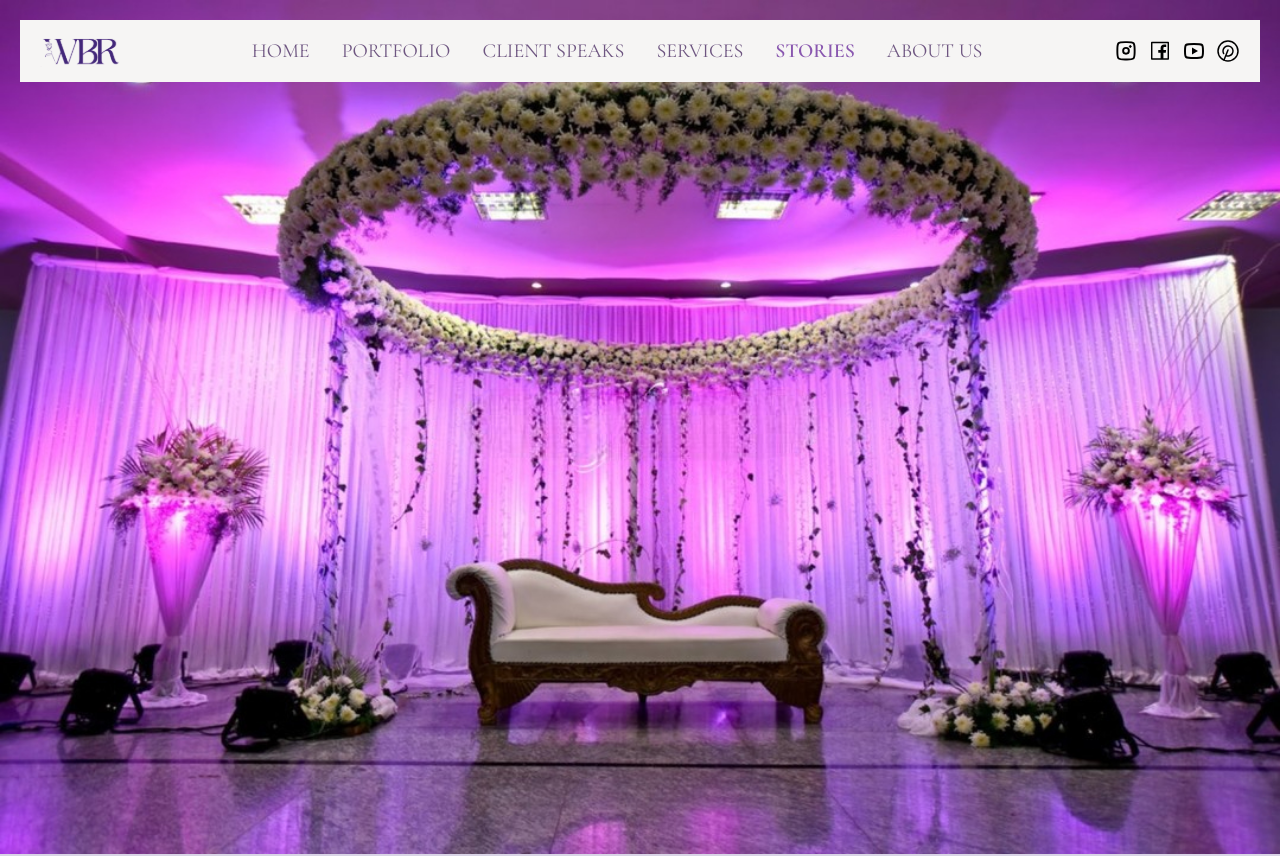
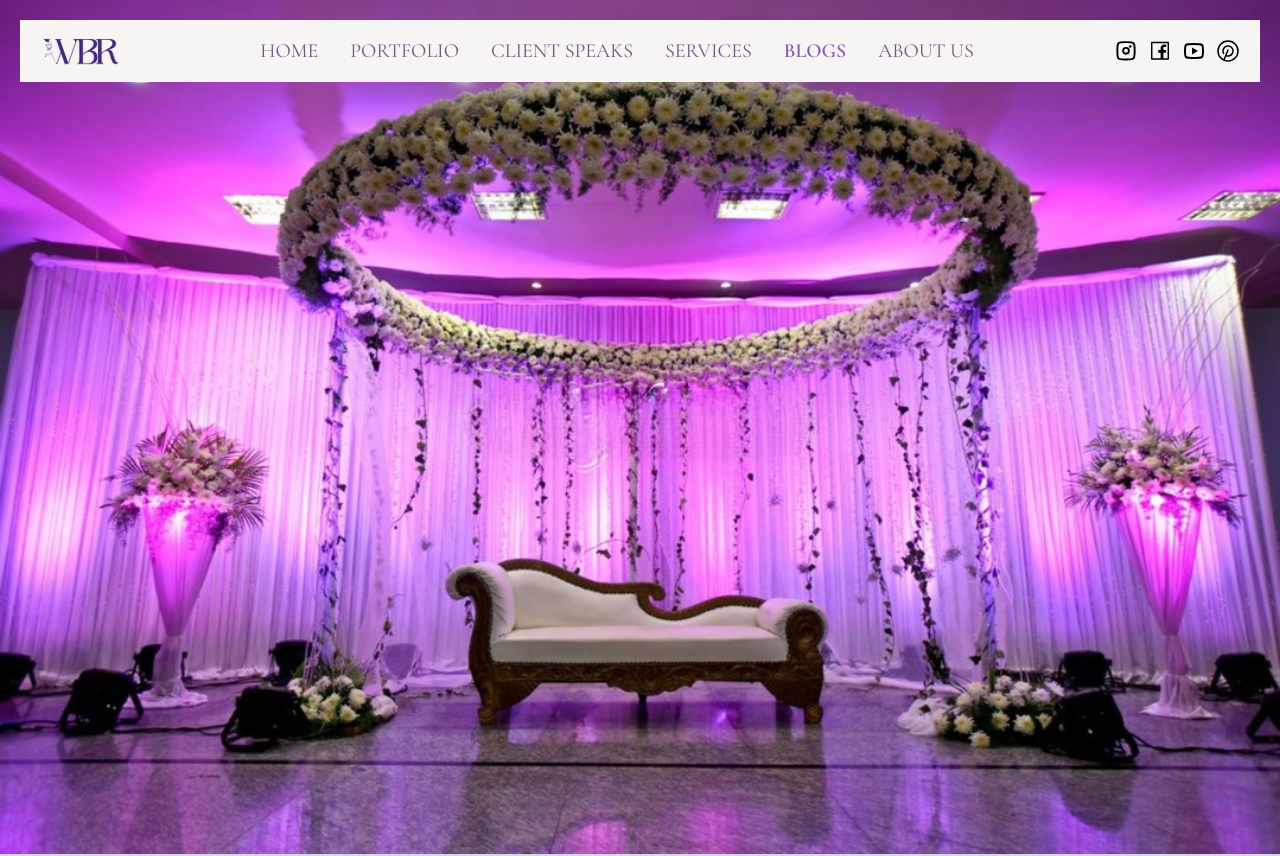
Before and after one commit to yearsh7052/wbr-production, a React (Create React App) app: page /stories in a window 1280 px wide. Shown: the top 856 px of the page. Built offline with nearby package versions, Linux system fonts and the light colour scheme; a web font is replaced by a local one.

Commit message:
Update Navbar.js

```diff
--- a/src/Screen Components/Navbar.js
+++ b/src/Screen Components/Navbar.js
@@ -11,7 +11,8 @@ function Navbar( { location }) {
     <div className="self-stretch bg-[#F6F5F4] overflow-hidden flex flex-row items-center justify-between py-[15px] px-[25px] xl:px-5 text-xl font-cormorant-garamond mx-5
      phn:px-2 phn:py-2 phn:mx-2">
     <img
-      className="w-auto relative h-8 object-cover"
+      onClick={()=>navigation('/')}
+      className="w-auto relative h-8 object-cover cursor-pointer"
       alt=""
       src="/nav-logo.svg"
     />
@@ -32,7 +33,7 @@ function Navbar( { location }) {
         SERVICES</div>
       <div onClick={()=>navigation('/stories')}
       className={`${location === "/stories" ? 'font-semibold text-mediumpurple-100' : ''} relative cursor-pointer`}>
-        STORIES</div>
+        BLOGS</div>
       <div onClick={()=>navigation('/aboutus')}
       className={`${location === "/aboutus" ? 'font-semibold text-mediumpurple-100' : ''} relative cursor-pointer`}>
         ABOUT US</div>
```
